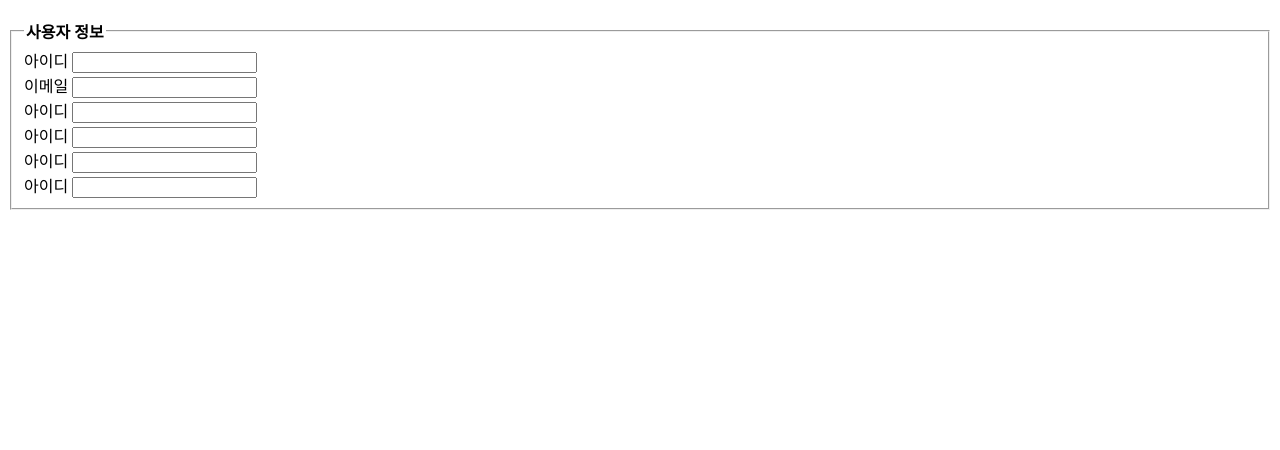
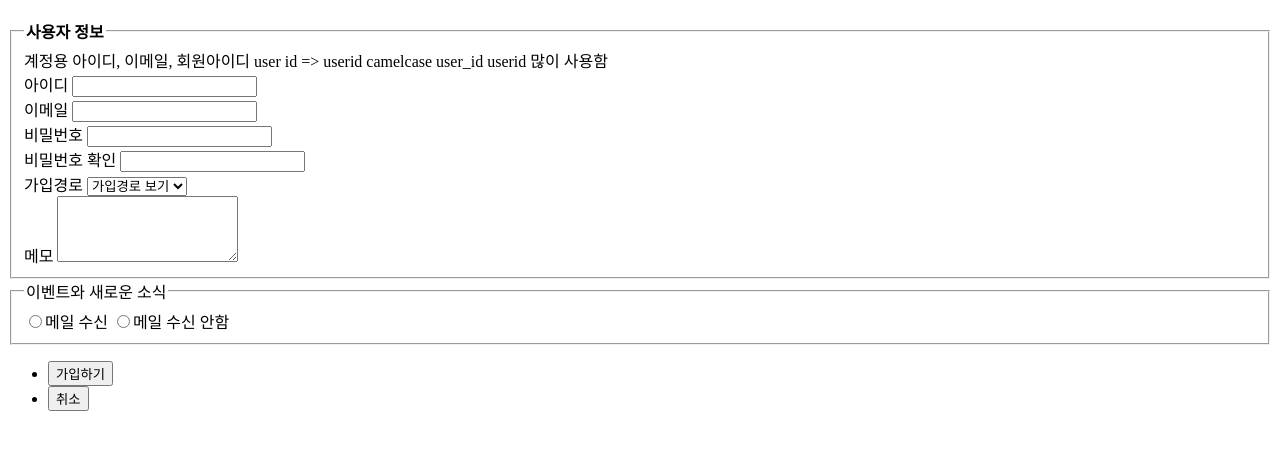
Before and after one commit to oyhghs123/dw-data101, a plain HTML site: page 24.12.04 수 오전수업/input2.html in a window 1280 px wide. Shown: the part 70-520 px from the top of the page. Drawn offline with Linux system fonts and the light colour scheme.

Commit message:
second commit

```diff
--- a/24.12.04 수 오전수업/input.css
+++ b/24.12.04 수 오전수업/input.css
@@ -1,3 +1,7 @@
 body {
   background-color: white;
 }
+
+button {
+  text-align: center;
+}
--- a/24.12.04 수 오전수업/input2.html
+++ b/24.12.04 수 오전수업/input2.html
@@ -12,31 +12,59 @@
         <h1>회원가입을 환영합니다</h1>
         <fieldset>
           <legend><b>사용자 정보</b></legend>
+          계정용 아이디, 이메일, 회원아이디 user id => userid camelcase user_id
+          userid 많이 사용함
+
           <section>
             <label for="id">아이디</label>
             <input type="text" id="id" />
           </section>
+
           <section>
             <label for="이메일">이메일</label>
-            <input type="text" id="id" />
+            <input type="email" id="이메일" />
           </section>
+
           <section>
-            <label for="id">아이디</label>
-            <input type="text" id="id" />
+            <label for="pw">비밀번호</label>
+            <input type="password" id="pw" />
           </section>
+
           <section>
-            <label for="id">아이디</label>
-            <input type="text" id="id" />
+            <label for="pwc">비밀번호 확인</label>
+            <input type="password" id="pwc" />
           </section>
+
           <section>
-            <label for="id">아이디</label>
-            <input type="text" id="id" />
+            <label for="path">가입경로</label>
+            <select id="path">
+              <option>가입경로 보기</option>
+              <option value="sns">sns</option>
+              <option value="지인소개">지인소개</option>
+              <option value="검색포털">검색포털</option>
+            </select>
           </section>
+
           <section>
-            <label for="id">아이디</label>
-            <input type="text" id="id" />
+            <label for="m">메모</label>
+            <textarea name="" id="m" cols="20" rows="4"></textarea>
           </section>
         </fieldset>
+
+        <fieldset>
+          <legend>이벤트와 새로운 소식</legend>
+          <input type="radio" name="email" id="ey" /><label for="ey"
+            >메일 수신</label
+          >
+          <input type="radio" name="email" id="en" /><label for="en"
+            >메일 수신 안함</label
+          >
+        </fieldset>
+
+        <ul>
+          <li><input type="submit" value="가입하기" /></li>
+          <li><button type="button">취소</button></li>
+        </ul>
       </form>
     </main>
   </body>
```
